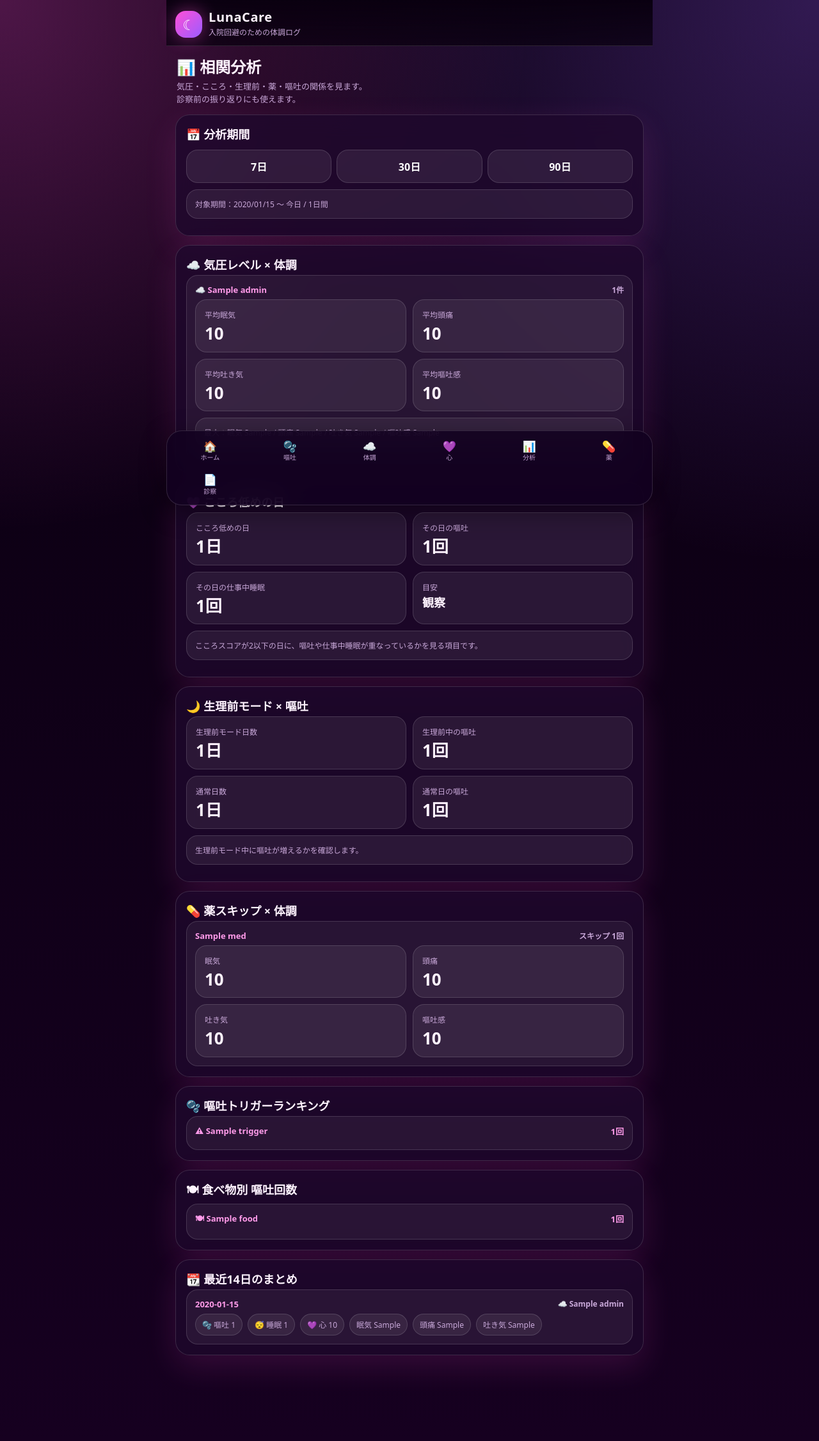
After one commit to k2chanxmx-cloud/Lunacare, a Flask app: template templates/analysis.html in a window 1280 px wide. The commit adds this page. Shown: the whole page at 64% size. Run offline with Flask 3, Linux system fonts and the light colour scheme; the template is opened without the code that fills it: most values are stand-ins (such as "Sample title", 1, 10 or a date in 2020); some libraries are stand-ins or nearby versions.

Commit message:
Add files via upload

```diff
--- /dev/null
+++ b/templates/analysis.html
@@ -0,0 +1,307 @@
+{% extends "base.html" %}
+
+{% block title %}相関分析 | LunaCare{% endblock %}
+
+{% block content %}
+
+<div class="page-title">
+  <h1>📊 相関分析</h1>
+  <p>
+    気圧・こころ・生理前・薬・嘔吐の関係を見ます。<br>
+    診察前の振り返りにも使えます。
+  </p>
+</div>
+
+<div class="card">
+  <div class="alert-title" style="font-size:18px;">
+    📅 分析期間
+  </div>
+
+  <div class="btn-row" style="margin-top:12px;">
+    <a class="btn {% if days == 7 %}{% else %}btn-sub{% endif %}" href="{{ url_for('analysis', days=7) }}">7日</a>
+    <a class="btn {% if days == 30 %}{% else %}btn-sub{% endif %}" href="{{ url_for('analysis', days=30) }}">30日</a>
+    <a class="btn {% if days == 90 %}{% else %}btn-sub{% endif %}" href="{{ url_for('analysis', days=90) }}">90日</a>
+  </div>
+
+  <div class="card-soft">
+    <div class="small muted">
+      対象期間：{{ start_date.strftime("%Y/%m/%d") }} 〜 今日 / {{ total_days }}日間
+    </div>
+  </div>
+</div>
+
+<div class="card">
+  <div class="alert-title" style="font-size:18px;">
+    ☁️ 気圧レベル × 体調
+  </div>
+
+  {% if pressure_condition %}
+    <div class="log-list">
+      {% for row in pressure_condition %}
+        {% set level = row.pressure_level|string %}
+        {% set label = pressure_level_map.get(level, "通常") %}
+
+        <div class="log-item">
+          <div class="log-head">
+            <div>
+              ☁️ {{ label }}
+            </div>
+            <div class="small muted">
+              {{ row.log_count }}件
+            </div>
+          </div>
+
+          <div class="grid">
+            <div class="stat">
+              <div class="stat-label">平均眠気</div>
+              <div class="stat-value">{{ row.avg_sleepiness or "-" }}</div>
+            </div>
+            <div class="stat">
+              <div class="stat-label">平均頭痛</div>
+              <div class="stat-value">{{ row.avg_headache or "-" }}</div>
+            </div>
+            <div class="stat">
+              <div class="stat-label">平均吐き気</div>
+              <div class="stat-value">{{ row.avg_nausea or "-" }}</div>
+            </div>
+            <div class="stat">
+              <div class="stat-label">平均嘔吐感</div>
+              <div class="stat-value">{{ row.avg_vomit_feeling or "-" }}</div>
+            </div>
+          </div>
+
+          <div class="card-soft">
+            <div class="small muted">
+              最大：眠気 {{ row.max_sleepiness or "-" }} /
+              頭痛 {{ row.max_headache or "-" }} /
+              吐き気 {{ row.max_nausea or "-" }} /
+              嘔吐感 {{ row.max_vomit_feeling or "-" }}
+            </div>
+          </div>
+        </div>
+      {% endfor %}
+    </div>
+  {% else %}
+    <div class="card-soft">
+      <div class="small muted">
+        まだ分析できる体調ログがありません。
+      </div>
+    </div>
+  {% endif %}
+</div>
+
+<div class="card">
+  <div class="alert-title" style="font-size:18px;">
+    💜 こころ低めの日
+  </div>
+
+  <div class="grid">
+    <div class="stat">
+      <div class="stat-label">こころ低めの日</div>
+      <div class="stat-value">{{ low_heart_days.low_heart_day_count or 0 }}日</div>
+    </div>
+
+    <div class="stat">
+      <div class="stat-label">その日の嘔吐</div>
+      <div class="stat-value">{{ low_heart_days.vomit_count or 0 }}回</div>
+    </div>
+
+    <div class="stat">
+      <div class="stat-label">その日の仕事中睡眠</div>
+      <div class="stat-value">{{ low_heart_days.work_sleep_count or 0 }}回</div>
+    </div>
+
+    <div class="stat">
+      <div class="stat-label">目安</div>
+      <div class="stat-value" style="font-size:18px;">
+        {% if (low_heart_days.vomit_count or 0) >= 3 or (low_heart_days.work_sleep_count or 0) >= 2 %}
+          注意
+        {% else %}
+          観察
+        {% endif %}
+      </div>
+    </div>
+  </div>
+
+  <div class="card-soft">
+    <div class="small muted">
+      こころスコアが2以下の日に、嘔吐や仕事中睡眠が重なっているかを見る項目です。
+    </div>
+  </div>
+</div>
+
+<div class="card">
+  <div class="alert-title" style="font-size:18px;">
+    🌙 生理前モード × 嘔吐
+  </div>
+
+  <div class="grid">
+    <div class="stat">
+      <div class="stat-label">生理前モード日数</div>
+      <div class="stat-value">{{ cycle_vomit.cycle_day_count or 0 }}日</div>
+    </div>
+
+    <div class="stat">
+      <div class="stat-label">生理前中の嘔吐</div>
+      <div class="stat-value">{{ cycle_vomit.vomit_count or 0 }}回</div>
+    </div>
+
+    <div class="stat">
+      <div class="stat-label">通常日数</div>
+      <div class="stat-value">{{ non_cycle_vomit.non_cycle_day_count or 0 }}日</div>
+    </div>
+
+    <div class="stat">
+      <div class="stat-label">通常日の嘔吐</div>
+      <div class="stat-value">{{ non_cycle_vomit.vomit_count or 0 }}回</div>
+    </div>
+  </div>
+
+  <div class="card-soft">
+    <div class="small muted">
+      生理前モード中に嘔吐が増えるかを確認します。
+    </div>
+  </div>
+</div>
+
+<div class="card">
+  <div class="alert-title" style="font-size:18px;">
+    💊 薬スキップ × 体調
+  </div>
+
+  {% if medicine_skip_condition %}
+    <div class="log-list">
+      {% for med in medicine_skip_condition %}
+        <div class="log-item">
+          <div class="log-head">
+            <div>{{ med.name }}</div>
+            <div class="small muted">スキップ {{ med.skip_count or 0 }}回</div>
+          </div>
+
+          <div class="grid">
+            <div class="stat">
+              <div class="stat-label">眠気</div>
+              <div class="stat-value">{{ med.avg_sleepiness or "-" }}</div>
+            </div>
+            <div class="stat">
+              <div class="stat-label">頭痛</div>
+              <div class="stat-value">{{ med.avg_headache or "-" }}</div>
+            </div>
+            <div class="stat">
+              <div class="stat-label">吐き気</div>
+              <div class="stat-value">{{ med.avg_nausea or "-" }}</div>
+            </div>
+            <div class="stat">
+              <div class="stat-label">嘔吐感</div>
+              <div class="stat-value">{{ med.avg_vomit_feeling or "-" }}</div>
+            </div>
+          </div>
+        </div>
+      {% endfor %}
+    </div>
+  {% else %}
+    <div class="card-soft">
+      <div class="small muted">
+        薬のスキップ記録がまだありません。
+      </div>
+    </div>
+  {% endif %}
+</div>
+
+<div class="card">
+  <div class="alert-title" style="font-size:18px;">
+    🫧 嘔吐トリガーランキング
+  </div>
+
+  {% if trigger_vomit %}
+    <div class="log-list">
+      {% for row in trigger_vomit %}
+        <div class="log-item">
+          <div class="log-head">
+            <div>⚠ {{ row.trigger }}</div>
+            <div>{{ row.count }}回</div>
+          </div>
+        </div>
+      {% endfor %}
+    </div>
+  {% else %}
+    <div class="card-soft">
+      <div class="small muted">嘔吐ログがまだありません。</div>
+    </div>
+  {% endif %}
+</div>
+
+<div class="card">
+  <div class="alert-title" style="font-size:18px;">
+    🍽 食べ物別 嘔吐回数
+  </div>
+
+  {% if food_vomit %}
+    <div class="log-list">
+      {% for row in food_vomit %}
+        <div class="log-item">
+          <div class="log-head">
+            <div>🍽 {{ row.food }}</div>
+            <div>{{ row.count }}回</div>
+          </div>
+        </div>
+      {% endfor %}
+    </div>
+  {% else %}
+    <div class="card-soft">
+      <div class="small muted">食べ物メモがまだありません。</div>
+    </div>
+  {% endif %}
+</div>
+
+<div class="card">
+  <div class="alert-title" style="font-size:18px;">
+    📆 最近14日のまとめ
+  </div>
+
+  {% if daily_summary %}
+    <div class="log-list">
+      {% for row in daily_summary %}
+        <div class="log-item">
+          <div class="log-head">
+            <div>{{ row.d.strftime("%m/%d") }}</div>
+            <div class="small muted">
+              {% if row.max_pressure_level is not none %}
+                ☁️ {{ pressure_level_map.get(row.max_pressure_level|string, "通常") }}
+              {% else %}
+                ☁️ -
+              {% endif %}
+            </div>
+          </div>
+
+          <div style="display:flex; flex-wrap:wrap; gap:8px;">
+            <span class="pill">🫧 嘔吐 {{ row.vomit_count }}</span>
+            <span class="pill">😴 睡眠 {{ row.work_sleep_count }}</span>
+
+            {% if row.min_heart_score %}
+              <span class="pill">💜 心 {{ row.min_heart_score }}</span>
+            {% endif %}
+
+            {% if row.max_sleepiness %}
+              <span class="pill">眠気 {{ row.max_sleepiness }}</span>
+            {% endif %}
+
+            {% if row.max_headache %}
+              <span class="pill">頭痛 {{ row.max_headache }}</span>
+            {% endif %}
+
+            {% if row.max_nausea %}
+              <span class="pill">吐き気 {{ row.max_nausea }}</span>
+            {% endif %}
+          </div>
+        </div>
+      {% endfor %}
+    </div>
+  {% else %}
+    <div class="card-soft">
+      <div class="small muted">まとめるデータがありません。</div>
+    </div>
+  {% endif %}
+</div>
+
+{% endblock %}
--- a/templates/base.html
+++ b/templates/base.html
@@ -430,24 +430,35 @@
   </div>
 
 <nav class="bottom-nav">
+
   <a class="nav-item {% if request.endpoint == 'index' %}active{% endif %}" href="{{ url_for('index') }}">
     <span>🏠</span>ホーム
   </a>
+
   <a class="nav-item {% if request.endpoint == 'vomit' %}active{% endif %}" href="{{ url_for('vomit') }}">
     <span>🫧</span>嘔吐
   </a>
+
   <a class="nav-item {% if request.endpoint == 'condition' %}active{% endif %}" href="{{ url_for('condition') }}">
     <span>☁️</span>体調
   </a>
+
   <a class="nav-item {% if request.endpoint == 'diary' %}active{% endif %}" href="{{ url_for('diary') }}">
     <span>💜</span>心
   </a>
+
+  <a class="nav-item {% if request.endpoint == 'analysis' %}active{% endif %}" href="{{ url_for('analysis') }}">
+    <span>📊</span>分析
+  </a>
+
   <a class="nav-item {% if request.endpoint == 'medicines' %}active{% endif %}" href="{{ url_for('medicines') }}">
     <span>💊</span>薬
   </a>
+
   <a class="nav-item {% if request.endpoint == 'report' %}active{% endif %}" href="{{ url_for('report') }}">
     <span>📄</span>診察
   </a>
+
 </nav>
 
   <script>
```
Lines whose indentation alone changed are shown as unchanged.
